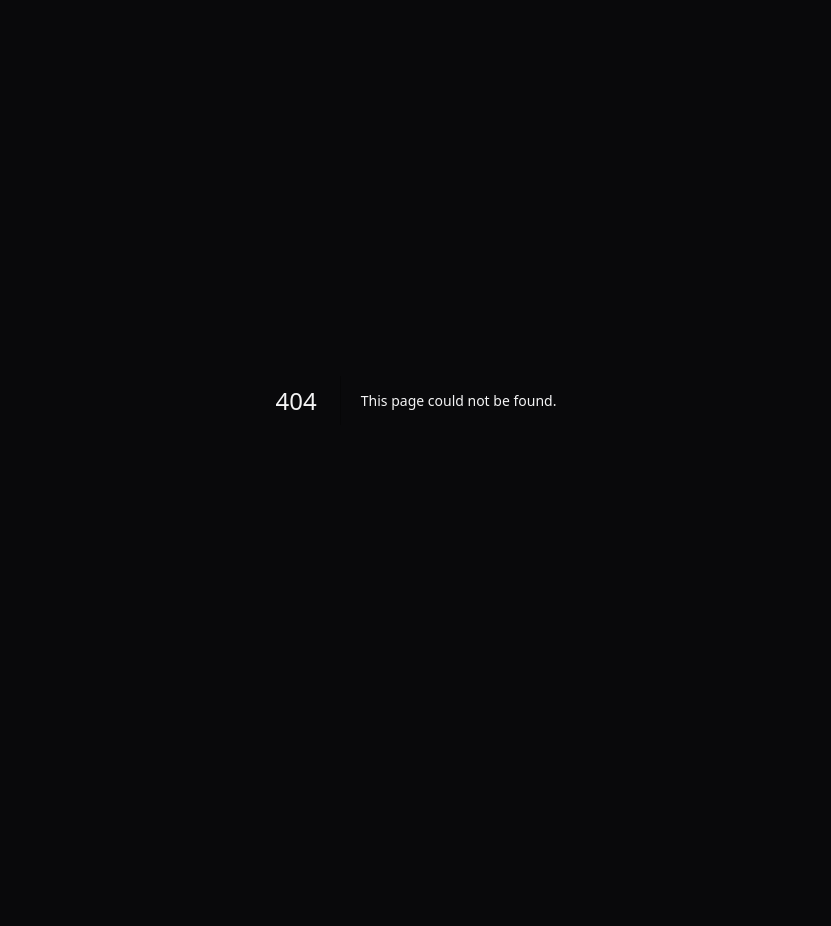
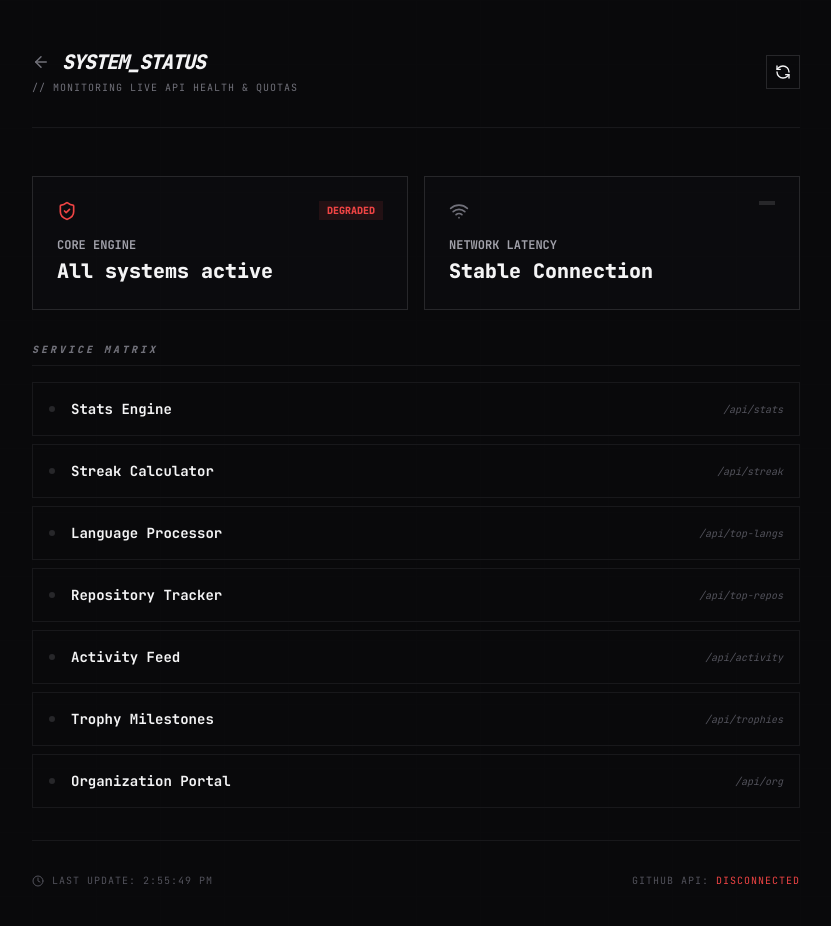
Before and after one commit to D-Seonay/github-stats-cards, a Next.js app: page /status in a window 1280 px wide. Before the commit this address had no page. Shown: the top 926 px of the page, without its empty margins (224-1055 px from the left). Before the commit the page ends 800 px from the top, so only its background shows below. Built offline with nearby package versions, Linux system fonts and the light colour scheme; no server answers.

Commit message:
feat: implement API Status Dashboard and health route #38

```diff
--- /dev/null
+++ b/app/api/health/route.ts
@@ -0,0 +1,40 @@
+import { NextResponse } from "next/server";
+
+export async function GET() {
+  const endpoints = [
+    { name: "Stats Engine", path: "/api/stats" },
+    { name: "Streak Calculator", path: "/api/streak" },
+    { name: "Language Processor", path: "/api/top-langs" },
+    { name: "Repository Tracker", path: "/api/top-repos" },
+    { name: "Activity Feed", path: "/api/activity" },
+    { name: "Trophy Milestones", path: "/api/trophies" },
+    { name: "Organization Portal", path: "/api/org" },
+  ];
+
+  try {
+    // Check GitHub Connectivity
+    const startTime = Date.now();
+    const ghResponse = await fetch("https://api.github.com/zen", {
+      headers: { Authorization: `bearer ${process.env.GH_TOKEN}` }
+    });
+    const latency = Date.now() - startTime;
+
+    return NextResponse.json({
+      status: "operational",
+      latency: `${latency}ms`,
+      github_api: ghResponse.ok ? "connected" : "degraded",
+      timestamp: new Date().toISOString(),
+      services: endpoints.map(e => ({ ...e, status: "online" }))
+    }, {
+      status: 200,
+      headers: { "Cache-Control": "no-store" }
+    });
+  } catch (error) {
+    return NextResponse.json({
+      status: "degraded",
+      github_api: "disconnected",
+      timestamp: new Date().toISOString(),
+      services: endpoints.map(e => ({ ...e, status: "unknown" }))
+    }, { status: 500 });
+  }
+}
--- a/app/page.tsx
+++ b/app/page.tsx
@@ -91,10 +91,15 @@ export default function LandingPage() {
           className="mt-32 text-center text-zinc-600 text-xs font-mono border-t border-zinc-900 pt-8"
         >
           <p>Built with Next.js 14, Tailwind CSS, and Vercel Serverless Functions.</p>
-          <div className="mt-4 space-x-4">
+          <div className="mt-4 flex justify-center items-center gap-4">
             <a href="https://github.com/D-Seonay/github-stats-cards" target="_blank" rel="noopener noreferrer" className="hover:text-zinc-300 transition-colors">GitHub Repository</a>
             <span>//</span>
             <a href="https://github.com/D-Seonay" target="_blank" rel="noopener noreferrer" className="hover:text-zinc-300 transition-colors">@D-Seonay</a>
+            <span>//</span>
+            <Link href="/status" className="flex items-center gap-1.5 hover:text-emerald-400 transition-colors group">
+              <div className="w-1 h-1 rounded-full bg-emerald-500 group-hover:animate-pulse" />
+              System Status
+            </Link>
           </div>
         </motion.footer>
       </div>
--- /dev/null
+++ b/app/status/page.tsx
@@ -0,0 +1,141 @@
+"use client";
+import { useState, useEffect } from "react";
+import Link from "next/link";
+import { motion } from "framer-motion";
+import { Activity, ShieldCheck, Wifi, Clock, ArrowLeft, RefreshCcw } from "lucide-react";
+
+interface HealthData {
+  status: string;
+  latency: string;
+  github_api: string;
+  timestamp: string;
+  services: { name: string; path: string; status: string }[];
+}
+
+export default function StatusPage() {
+  const [data, setData] = useState<HealthData | null>(null);
+  const [loading, setLoading] = useState(true);
+
+  const fetchStatus = async () => {
+    setLoading(true);
+    try {
+      const res = await fetch("/api/health");
+      const json = await res.json();
+      setData(json);
+    } catch (e) {
+      console.error("Failed to fetch status");
+    } finally {
+      setLoading(false);
+    }
+  };
+
+  useEffect(() => {
+    fetchStatus();
+  }, []);
+
+  return (
+    <div className="min-h-screen bg-zinc-950 text-zinc-100 font-mono p-6 md:p-12 relative overflow-hidden">
+      {/* Grid Pattern */}
+      <div className="absolute inset-0 bg-[linear-gradient(to_right,#18181b_1px,transparent_1px),linear-gradient(to_bottom,#18181b_1px,transparent_1px)] bg-[size:4rem_4rem] opacity-10 pointer-events-none" />
+
+      <div className="max-w-3xl mx-auto relative z-10 space-y-12">
+        <header className="flex justify-between items-center border-b border-zinc-900 pb-8">
+          <div className="space-y-1">
+            <div className="flex items-center gap-3">
+              <Link href="/" className="text-zinc-500 hover:text-zinc-100 transition-colors">
+                <ArrowLeft size={18} />
+              </Link>
+              <h1 className="text-xl font-black italic tracking-tighter">SYSTEM_STATUS</h1>
+            </div>
+            <p className="text-[10px] text-zinc-500 uppercase tracking-widest">// Monitoring live API health & quotas</p>
+          </div>
+          <button
+            onClick={fetchStatus}
+            disabled={loading}
+            className="p-2 border border-zinc-800 hover:border-zinc-100 transition-all disabled:opacity-50"
+          >
+            <RefreshCcw size={16} className={loading ? "animate-spin" : ""} />
+          </button>
+        </header>
+
+        {loading && !data ? (
+          <div className="flex flex-col items-center justify-center py-24 gap-4">
+            <div className="w-12 h-1 bg-zinc-900 overflow-hidden relative">
+              <motion.div
+                initial={{ left: "-100%" }}
+                animate={{ left: "100%" }}
+                transition={{ repeat: Infinity, duration: 1, ease: "linear" }}
+                className="absolute inset-0 bg-emerald-500"
+              />
+            </div>
+            <p className="text-[10px] uppercase tracking-widest text-zinc-600">Pinging infrastructure...</p>
+          </div>
+        ) : (
+          <motion.div
+            initial={{ opacity: 0, y: 10 }}
+            animate={{ opacity: 1, y: 0 }}
+            className="space-y-8"
+          >
+            {/* Main Status */}
+            <div className="grid grid-cols-1 md:grid-cols-2 gap-4">
+              <div className="p-6 border border-zinc-800 bg-zinc-900/20 space-y-4">
+                <div className="flex justify-between items-start">
+                  <ShieldCheck size={20} className={data?.status === 'operational' ? "text-emerald-500" : "text-red-500"} />
+                  <span className={`text-[10px] font-black uppercase px-2 py-0.5 ${data?.status === 'operational' ? "bg-emerald-500/10 text-emerald-500" : "bg-red-500/10 text-red-500"}`}>
+                    {data?.status}
+                  </span>
+                </div>
+                <div className="space-y-1">
+                  <h2 className="text-xs font-bold uppercase text-zinc-400">Core Engine</h2>
+                  <p className="text-xl font-black">All systems active</p>
+                </div>
+              </div>
+
+              <div className="p-6 border border-zinc-800 bg-zinc-900/20 space-y-4">
+                <div className="flex justify-between items-start">
+                  <Wifi size={20} className="text-zinc-500" />
+                  <span className="text-[10px] font-black uppercase px-2 py-0.5 bg-zinc-800 text-zinc-400">
+                    {data?.latency}
+                  </span>
+                </div>
+                <div className="space-y-1">
+                  <h2 className="text-xs font-bold uppercase text-zinc-400">Network Latency</h2>
+                  <p className="text-xl font-black">Stable Connection</p>
+                </div>
+              </div>
+            </div>
+
+            {/* Service List */}
+            <div className="space-y-4">
+              <h3 className="text-[10px] uppercase tracking-[0.3em] font-black italic text-zinc-500 border-b border-zinc-900 pb-2">
+                Service Matrix
+              </h3>
+              <div className="grid grid-cols-1 gap-2">
+                {data?.services.map((service) => (
+                  <div key={service.name} className="flex justify-between items-center p-4 border border-zinc-900 hover:border-zinc-800 transition-colors">
+                    <div className="flex items-center gap-4">
+                      <div className={`w-1.5 h-1.5 rounded-full ${service.status === 'online' ? 'bg-emerald-500 shadow-[0_0_8px_rgba(16,185,129,0.5)]' : 'bg-zinc-800'}`} />
+                      <span className="text-sm font-bold">{service.name}</span>
+                    </div>
+                    <span className="text-[10px] text-zinc-600 font-mono italic">{service.path}</span>
+                  </div>
+                ))}
+              </div>
+            </div>
+
+            {/* Footer / Meta */}
+            <footer className="flex justify-between items-center pt-8 text-[10px] text-zinc-600 uppercase tracking-widest border-t border-zinc-900">
+              <div className="flex items-center gap-2">
+                <Clock size={12} />
+                Last Update: {data ? new Date(data.timestamp).toLocaleTimeString() : "--:--:--"}
+              </div>
+              <div>
+                GitHub API: <span className={data?.github_api === 'connected' ? "text-emerald-500" : "text-red-500"}>{data?.github_api}</span>
+              </div>
+            </footer>
+          </motion.div>
+        )}
+      </div>
+    </div>
+  );
+}
--- a/components/Sidebar.tsx
+++ b/components/Sidebar.tsx
@@ -20,7 +20,7 @@ export default function Sidebar({ config, setConfig }: any) {
     <aside className="w-80 border-r border-zinc-800 p-6 flex flex-col gap-8 shrink-0 h-screen font-mono overflow-y-auto scrollbar-hide">
       <div className="space-y-1">
         <h1 className="text-xl font-black italic tracking-tighter">STAT-STATS</h1>
-        <p className="text-[10px] text-zinc-500 italic">// v2.8.3-stable.stealth</p>
+        <p className="text-[10px] text-zinc-500 italic">// v2.9.0-stable.stealth</p>
       </div>
 
       <div className="space-y-6">
--- a/package.json
+++ b/package.json
@@ -1,6 +1,6 @@
 {
   "name": "github-stats-cards",
-  "version": "2.8.3",
+  "version": "2.9.0",
   "type": "module",
   "description": "Serverless GitHub stats cards for README",
   "main": "index.js",
```
